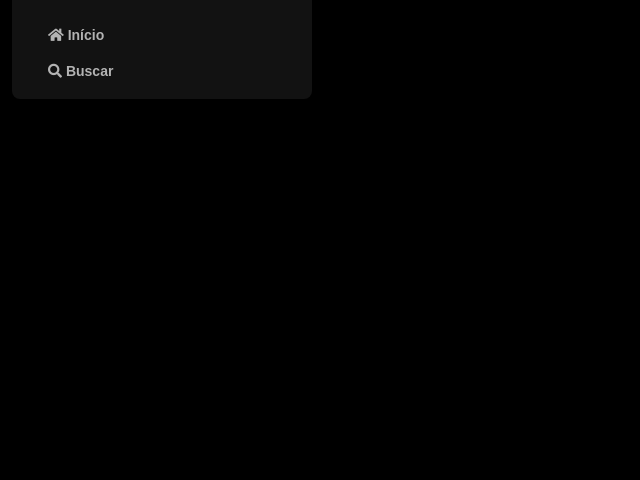
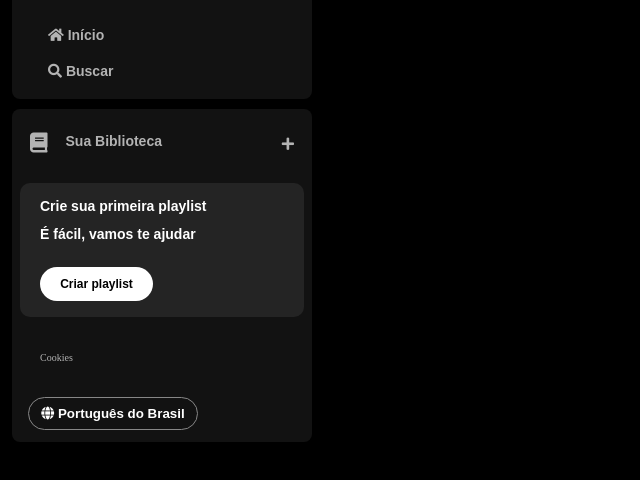
Before and after one commit to gui-marchioro/spotify-imersao-alura, a plain HTML site: page index.html in a window 1280 px wide. Shown: the part 90-570 px from the top of the page, without its empty margins (0-640 px from the left). Drawn offline with Linux system fonts and the light colour scheme.

Commit message:
Criando a aba lateral "Sua Biblioteca" - Aula 02.

```diff
--- a/index.html
+++ b/index.html
@@ -18,7 +18,6 @@
                         <img src="./assets/icons/logo-spotify.png" alt="Logo do Spotify">
                     </a>
                 </div>
-                <div>
                 <ul>
                     <li>
                         <a href="">
@@ -34,8 +33,38 @@
                     </li>
                 </ul>
             </div>
+        </nav>
+
+        <div class="library">
+            <div class="library__content">
+                <button class="library__button">
+                    <span class="fa fas fa-book"></span>
+                    <span>Sua Biblioteca</span>
+                </button>
+                <span class="fa fa-plus"></span>
             </div>
-        </nav>
+
+            <section class="section-playlist">
+                <div class="section-playlist__content">
+                    <span class="text title">Crie sua primeira playlist</span>
+                    <span class="text subtitle">É fácil, vamos te ajudar</span>
+                    <button class="section-playlist__button">
+                        <span>Criar playlist</span>
+                    </button>
+                </div>
+            </section>
+
+            <div class="cookies">
+                <a href="">Cookies</a>
+            </div>
+
+            <div class="languages">
+                <button class="languages__button">
+                    <span class="fa fa-globe"></span>
+                    <span>Português do Brasil</span>
+                </button>
+            </div>
+        </div>
     </div>
 </body>
 </html>
--- a/styles.css
+++ b/styles.css
@@ -46,5 +46,128 @@ h1 {
     text-decoration: none;
     font-weight: 600;
     font-size: 14px;
-    font-family: "DM San", sans-serif;
+    font-family: "DM Sans", sans-serif;
 }
+
+.library {
+    background-color: #121212;
+    border-radius: 8px;
+    display: flex;
+    justify-content: space-between;
+    flex-direction: column;
+    padding: 4px 8px;
+    color: #b3b3b3;
+    font-weight: 600;
+    font-size: 14px;
+    margin-top: 10px;
+}
+
+.library .library__content {
+    display: flex;
+    justify-content: space-between;
+}
+
+.library .library__button {
+    display: flex;
+    margin-right: 10px;
+    color: #b3b3b3;
+    background-color: transparent;
+    border: 0px;
+    font-size: 14px;
+    font-weight: 700;
+    font-family: "DM Sans", sans-serif;
+    text-align: center;
+    text-decoration: none;
+    text-transform: none;
+    padding: 20px 10px;
+}
+
+.library .library__button .fa {
+    font-size: 20px;
+    margin-right: 10px;
+    font-weight: 300;
+    padding-right: 8px;
+}
+
+.library .library__content .fa-plus {
+    margin: 24px 10px;
+}
+
+.section-playlist {
+    display: flex;
+    align-items: flex-start;
+    justify-content: space-between;
+    gap: 20px;
+    background-color: #242424;
+    color: #b3b3b3;
+    font-weight: 600;
+    font-size: 14px;
+    margin: 8px 0;
+    padding: 16px 20px;
+    border-radius: 10px;
+}
+
+.section-playlist .section-playlist__content {
+    display: flex;
+    flex-direction: column;
+}
+
+.section-playlist__content .text {
+    padding-bottom: 14px;
+    color: #fff;
+    font-family: "DM Sans", sans-serif;
+}
+
+.section-playlist__content .text .title {
+    font-weight: 700;
+}
+
+.section-playlist__content .text .subtitle {
+    font-weight: 500;
+    font-size: 12px;
+}
+
+.section-playlist__content .section-playlist__button {
+    display: flex;
+    justify-content: center;
+    background-color: #fff;
+    color: #000;
+    border-radius: 20px;
+    font-size: 12px;
+    font-weight: 700;
+    font-family: "DM Sans", sans-serif;
+    text-decoration: none;
+    text-transform: none;
+    padding: 10px;
+    margin-top: 12px;
+    border: 0px;
+    width: 113px;
+}
+
+.sidebar .cookies {
+    margin: 25px 20px;
+}
+
+.sidebar .cookies a {
+    color: #b3b3b3;
+    font-weight: 500;
+    font-size: 10px;
+    text-decoration: none;
+}
+
+.sidebar .cookies a:hover {
+    text-decoration: underline;
+}
+
+.languages .languages__button {
+    align-items: center;
+    background-color: transparent;
+    border: 1px solid #878787;
+    color: #fff;
+    font-weight: bold;
+    cursor: pointer;
+    width: 170px;
+    margin: 8px;
+    padding: 8px;
+    border-radius: 20px;
+}
```
Lines whose indentation alone changed are shown as unchanged.
